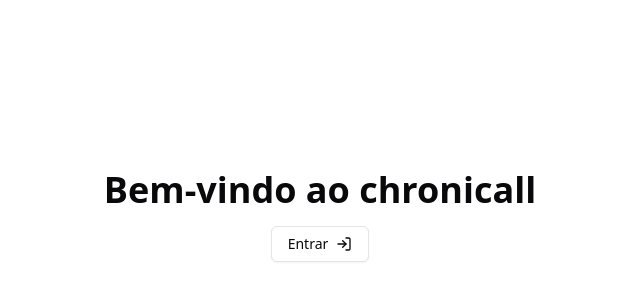
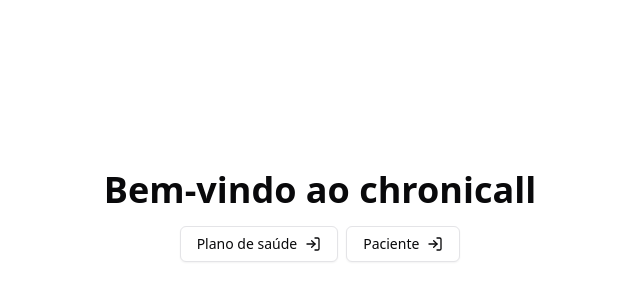
Before and after one commit to rotrenanoliveira/chronicall, a Next.js app: page / in a window 1280 px wide. Shown: the part 184-484 px from the top of the page, without its empty margins (320-960 px from the left). Built offline with nearby package versions, Linux system fonts and the light colour scheme.

Commit message:
feat: add login button to healthcare

```diff
--- a/src/app/page.tsx
+++ b/src/app/page.tsx
@@ -6,11 +6,20 @@
   return (
     <div className="flex flex-col gap-4 h-screen w-screen items-center justify-center">
       <h1 className="text-xl lg:text-4xl font-bold">Bem-vindo ao chronicall</h1>
-      <Button variant="outline" asChild>
-        <Link href="/sign-up">
-          Entrar <LogIn className="size-4" />
-        </Link>
-      </Button>
+
+      <div className="inline-flex items-center gap-2">
+        <Button variant="outline" asChild>
+          <Link href="/health-plus">
+            Plano de saúde <LogIn className="size-4" />
+          </Link>
+        </Button>
+
+        <Button variant="outline" asChild>
+          <Link href="/sign-up">
+            Paciente <LogIn className="size-4" />
+          </Link>
+        </Button>
+      </div>
     </div>
   )
 }
```
